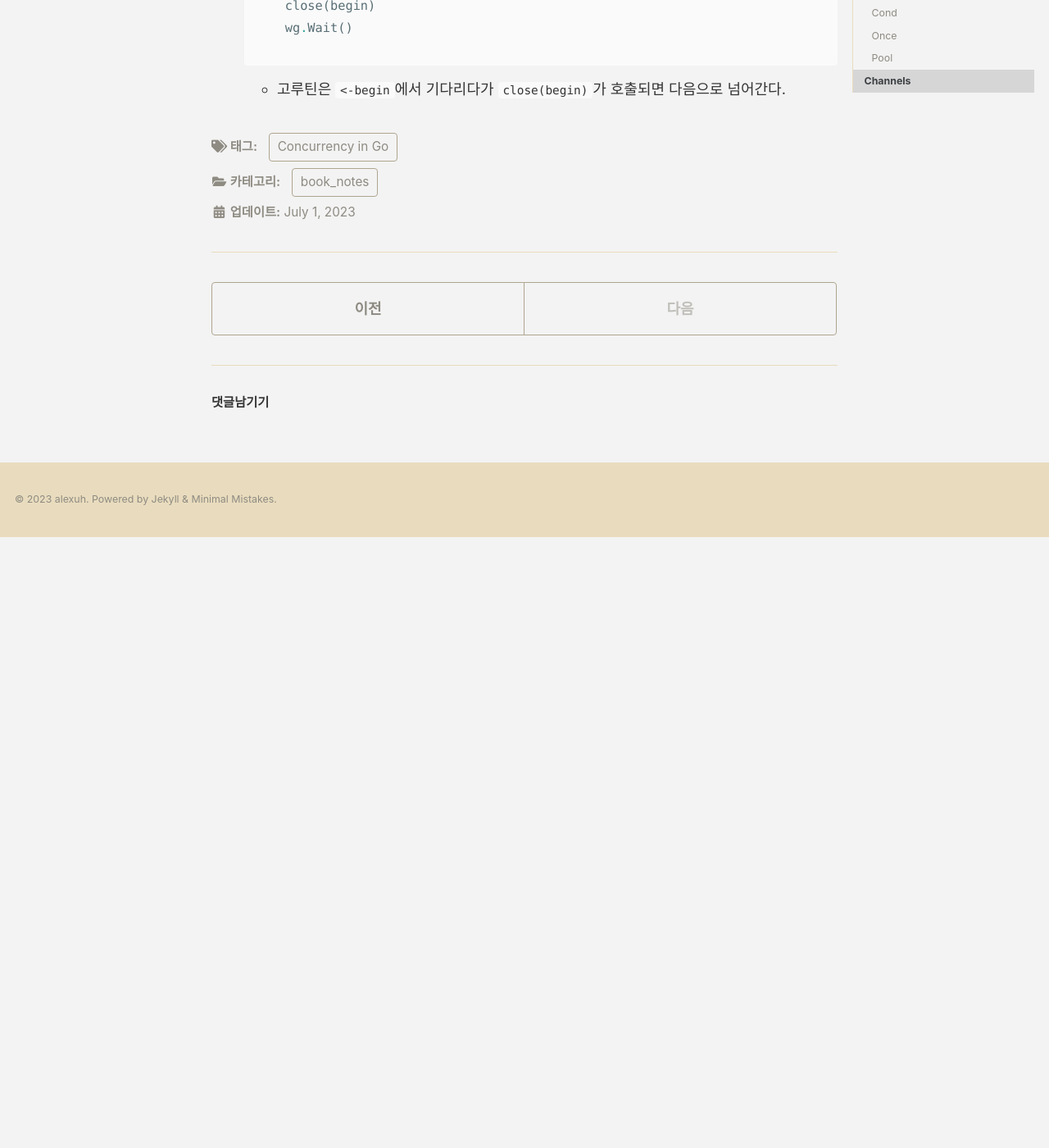
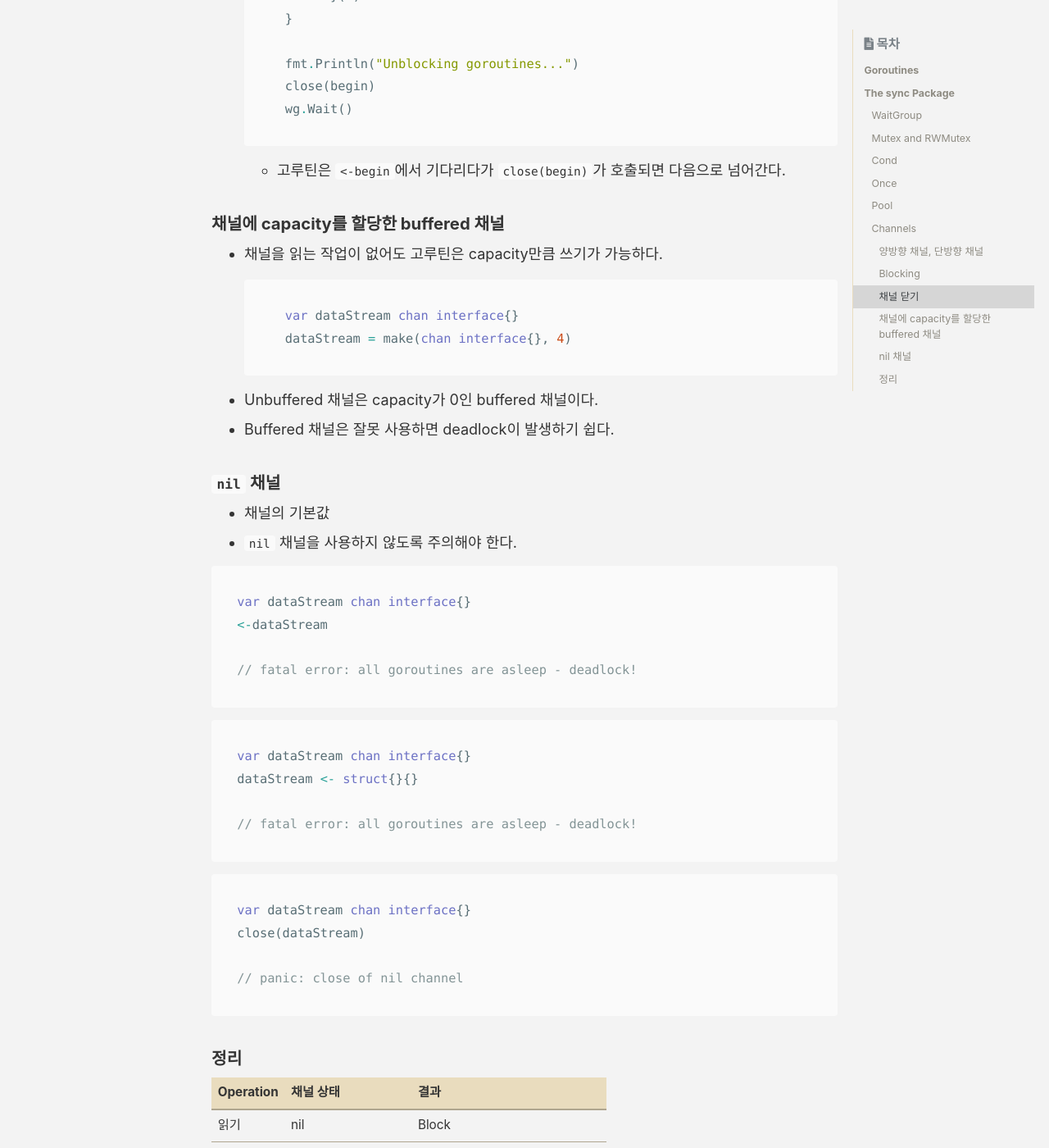
Before and after one commit to alexuhn/alexuhn.github.io-old, a Jekyll site: the page built from _posts/book_notes/Concurrency_in_Go/2023-07-01-CHAPTER-3-Go’s-Concurrency-Building-Blocks.md, in a window 1280 px wide and 1400 px high, scrolled down 11936 px. Shown: the whole window at 82% size. Built offline with Jekyll 4.4.1, drawn with Linux system fonts in a browser that asks for light colours; cached includes are drawn as plain includes; some web fonts are replaced; comment, search, counter and statistics services are not loaded; before the commit the page ends 12591 px from its top, so only the background shows below that; some of the changed text lies outside the part shown.

Commit message:
Update 2023-07-01-CHAPTER-3-Go’s-Concurrency-Building-Blocks.md

````diff
--- a/_posts/book_notes/Concurrency_in_Go/2023-07-01-CHAPTER-3-Go’s-Concurrency-Building-Blocks.md
+++ b/_posts/book_notes/Concurrency_in_Go/2023-07-01-CHAPTER-3-Go’s-Concurrency-Building-Blocks.md
@@ -299,7 +299,9 @@ tags:
         </div>
 
 
-# Channels
+## Channels
+
+### 양방향 채널, 단방향 채널
 
 - 값을 읽거나 쓸 수 있는 양방향 채널 선언
 
@@ -362,40 +364,43 @@ tags:
     fmt.Println(<-stringStream) // <- 채널
     ```
 
-- 채널은 blocking 작업이다.
-    - 꽉 찬 채널에 값을 쓰려면 빌 때까지 기다려야 한다.
-    - 빈 채널에서 값을 읽으려면 값이 들어올 때까지 기다려야 한다.
-    - 따라서 잘못 쓰면 deadlock이 발생한다.
 
-        ```go
-        stringStream := make(chan string)
-        go func() {
-        	if 0 != 1 {
-        		return
-        	}
-        	stringStream <- "Hello channels!" // 도달 불가능
-        }()
-        fmt.Println(<-stringStream)
+### Blocking
 
-        // fatal error: all goroutines are asleep - deadlock!
-        ```
-
-- 채널 닫기
+- 꽉 찬 채널에 값을 쓰려면 빌 때까지 기다려야 한다 ⇒ blocking
+- 빈 채널에서 값을 읽으려면 값이 들어올 때까지 기다려야 한다 ⇒ blocking
+- 따라서 잘못 쓰면 deadlock이 발생한다.
 
     ```go
-    valueStream := make(chan interface{})
-    close(valueStream)
+    stringStream := make(chan string)
+    go func() {
+    	if 0 != 1 {
+    		return
+    	}
+    	stringStream <- "Hello channels!" // 도달 불가능
+    }()
+    fmt.Println(<-stringStream)
+
+    // fatal error: all goroutines are asleep - deadlock!
     ```
 
-    - 흥미롭게도 닫힌 채널에서 값을 읽을 수 있다.
-    값을 읽을 때 두 번째 반환 값을 통해 채널이 닫혔는지 알 수 있다.
 
-        ```go
-        intStream := make(chan int)
-        close(intStream)
-        integer, ok := <- intStream
-        fmt.Printf("(%v): %v", ok, integer) // (false): 0
-        ```
+### 채널 닫기
+
+```go
+valueStream := make(chan interface{})
+close(valueStream)
+```
+
+- 흥미롭게도 닫힌 채널에서 값을 읽을 수 있다.
+값을 읽을 때 두 번째 반환 값을 통해 채널이 닫혔는지 알 수 있다.
+
+    ```go
+    intStream := make(chan int)
+    close(intStream)
+    integer, ok := <- intStream
+    fmt.Printf("(%v): %v", ok, integer) // (false): 0
+    ```
 
 - for loop에서 채널을 읽을 수 있다.
 채널이 닫힐 때까지 for loop가 돌아간다.
@@ -434,3 +439,61 @@ tags:
     ```
 
     - 고루틴은 `<-begin`에서 기다리다가 `close(begin)`가 호출되면 다음으로 넘어간다.
+
+### 채널에 capacity를 할당한 buffered 채널
+
+- 채널을 읽는 작업이 없어도 고루틴은 capacity만큼 쓰기가 가능하다.
+
+    ```go
+    var dataStream chan interface{}
+    dataStream = make(chan interface{}, 4)
+    ```
+
+- Unbuffered 채널은 capacity가 0인 buffered 채널이다.
+- Buffered 채널은 잘못 사용하면 deadlock이 발생하기 쉽다.
+
+### `nil` 채널
+
+- 채널의 기본값
+- `nil` 채널을 사용하지 않도록 주의해야 한다.
+
+```go
+var dataStream chan interface{}
+<-dataStream
+
+// fatal error: all goroutines are asleep - deadlock!
+```
+
+```go
+var dataStream chan interface{}
+dataStream <- struct{}{}
+
+// fatal error: all goroutines are asleep - deadlock!
+```
+
+```go
+var dataStream chan interface{}
+close(dataStream)
+
+// panic: close of nil channel
+```
+
+### 정리
+
+| Operation | 채널 상태 | 결과 |
+| --- | --- | --- |
+| 읽기 | nil | Block |
+|  | 열려있고 값이 존재 | 값 |
+|  | 열려있고 비어 있음 | Block |
+|  | 닫혀있음 | 기본값, false |
+|  | 쓰기 전용 | Compilation Error |
+| 쓰기 | nil | Block |
+|  | 열려있고 꽉 참 | Block |
+|  | 열려있고 꽉 차지 않음 | 쓰는 값 |
+|  | 닫혀있음 | panic |
+|  | 읽기 전용 | Compilation Error |
+| 닫기 | nil | panic |
+|  | 열려있고 값이 존재 | 채널을 닫음<br/>채널이 빌 때까지 값을 읽을 수 있음  |
+|  | 열려있고 비어 있음 | 채널을 닫음 |
+|  | 닫혀있음 | panic |
+|  | 읽기 전용 | Compilation Error |
````
